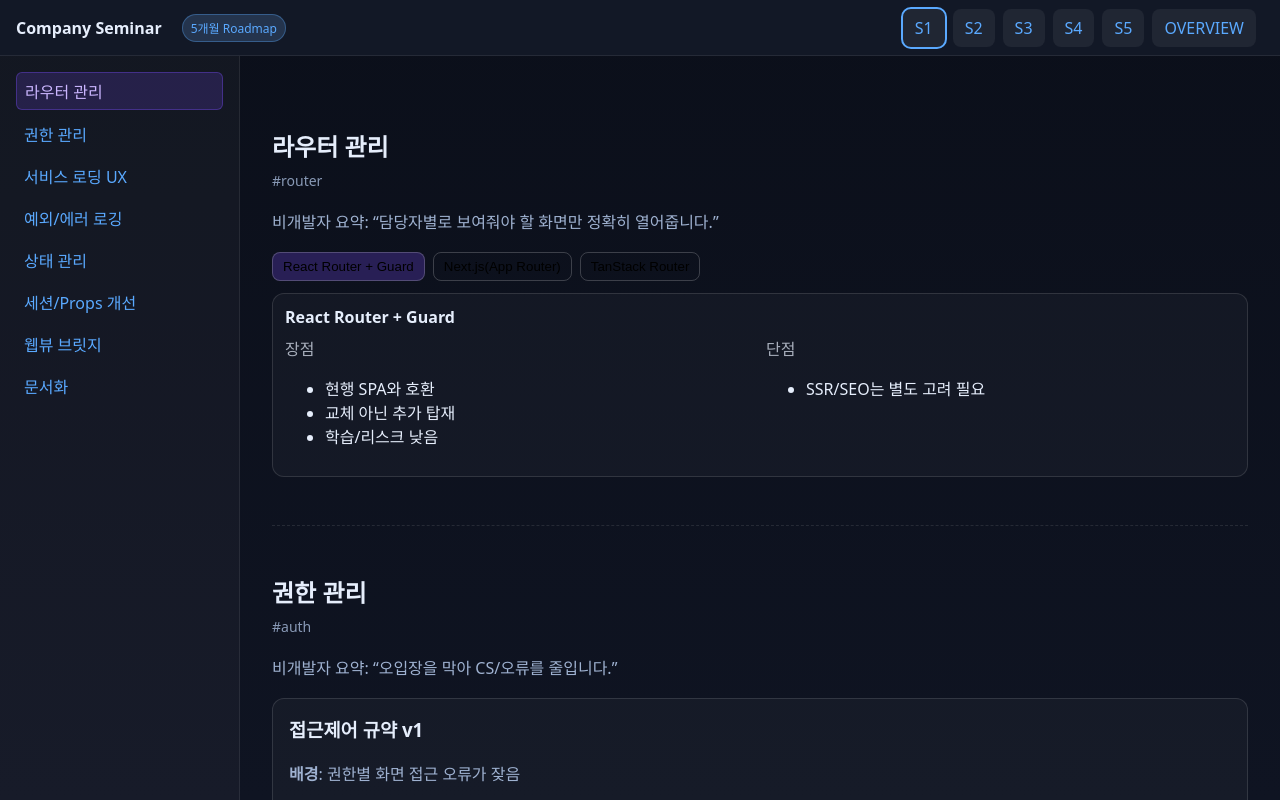
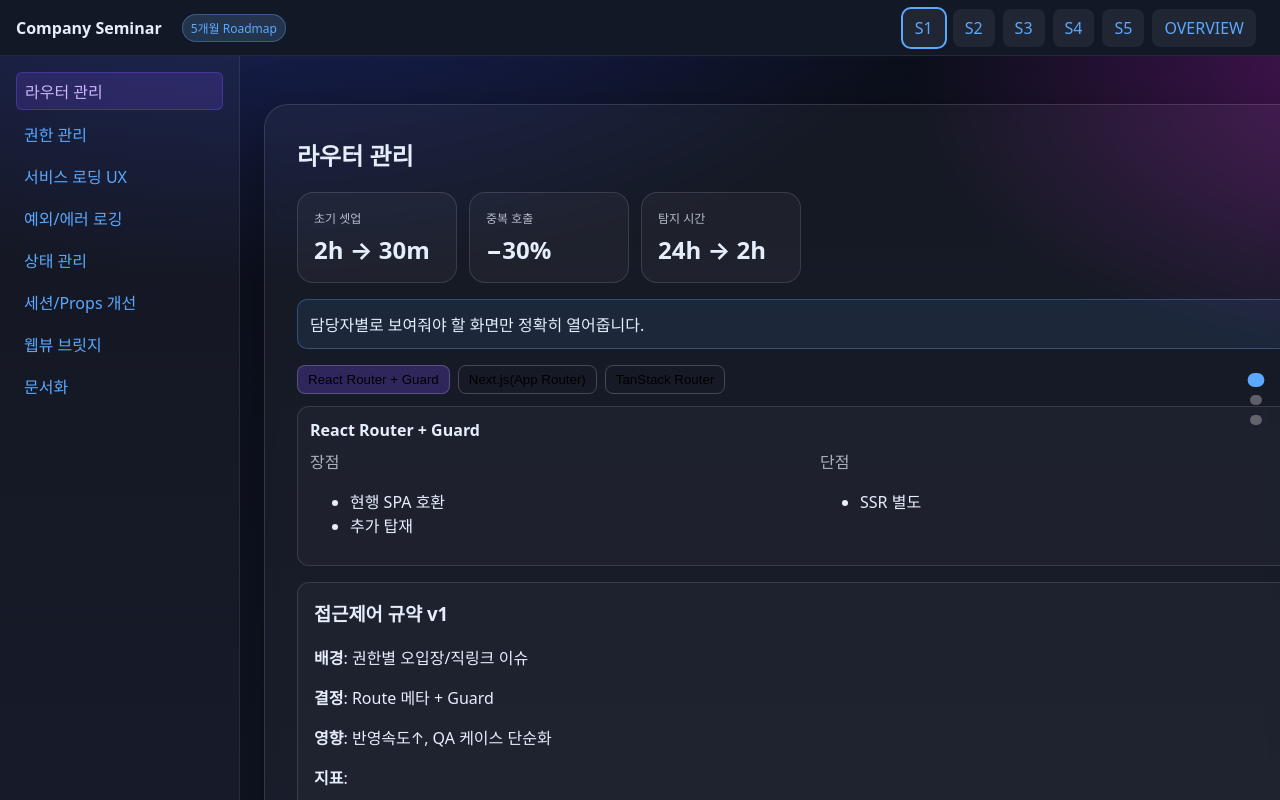
Before and after one commit to dlwlgnsrhy/seminar, a React (Vite) app: page /#/s1 in a window 1280 px wide. Built offline with nearby package versions, Linux system fonts and the light colour scheme.

Commit message:
set modern ui/ux

```diff
--- a/package.json
+++ b/package.json
@@ -11,6 +11,7 @@
   "dependencies": {
     "@tanstack/react-query": "^5.51.1",
     "axios": "^1.7.2",
+    "framer-motion": "^12.23.11",
     "react": "^18.2.0",
     "react-dom": "^18.2.0",
     "react-router-dom": "^6.24.1",
--- /dev/null
+++ b/src/components/Callout.tsx
@@ -0,0 +1,28 @@
+export default function Callout({
+    type = 'info',
+    children,
+  }: {
+    type?: 'info' | 'warn' | 'success' | 'danger'
+    children: any
+  }) {
+    const color: Record<string, string> = {
+      info: '#5aa9ff',
+      warn: '#f5c242',
+      success: '#58d68d',
+      danger: '#ff6b6b',
+    }
+    const c = color[type] ?? color.info
+    return (
+      <div
+        role="note"
+        style={{
+          padding: 12,
+          borderRadius: 10,
+          border: `1px solid ${c}55`,
+          background: `${c}18`,
+        }}
+      >
+        {children}
+      </div>
+    )
+  }
--- /dev/null
+++ b/src/components/DotNav.tsx
@@ -0,0 +1,30 @@
+import { useEffect, useState } from 'react'
+
+export default function DotNav() {
+  const [ids, setIds] = useState<string[]>([])
+  const [active, setActive] = useState<string>('')
+
+  useEffect(() => {
+    const secs = Array.from(document.querySelectorAll('.snap-section[id]')) as HTMLElement[]
+    setIds(secs.map(s => s.id))
+    const obs = new IntersectionObserver((ents)=>{
+      const vis = ents.filter(e=>e.isIntersecting).sort((a,b)=>b.intersectionRatio-a.intersectionRatio)[0]
+      if (vis?.target) setActive((vis.target as HTMLElement).id)
+    }, {
+        rootMargin: '-40% 0 -40% 0px',
+        threshold: [0.25, 0.5, 0.75]
+    })
+    secs.forEach(el => obs.observe(el))
+    return () => obs.disconnect()
+  }, [])
+
+  const go = (id:string) => document.getElementById(id)?.scrollIntoView({ behavior:'smooth' })
+
+  return (
+    <div className="dotnav" aria-label="Jump to section">
+      {ids.map(id => (
+        <button key={id} aria-label={id} className={active===id ? 'active' : ''} onClick={()=>go(id)} />
+      ))}
+    </div>
+  )
+}
--- /dev/null
+++ b/src/components/Kpi.tsx
@@ -0,0 +1,27 @@
+export default function Kpi({
+    label,
+    value,
+    caption,
+  }: {
+    label: string
+    value: string
+    caption?: string
+  }) {
+    return (
+      <div
+        style={{
+          padding: 16,
+          borderRadius: 16,
+          background: 'rgba(255,255,255,0.04)',
+          border: '1px solid rgba(255,255,255,0.12)',
+          minWidth: 160,
+        }}
+      >
+        <div style={{ opacity: 0.75, fontSize: 12 }}>{label}</div>
+        <div style={{ fontSize: 24, fontWeight: 700, marginTop: 6 }}>{value}</div>
+        {caption && (
+          <div style={{ opacity: 0.6, fontSize: 12, marginTop: 4 }}>{caption}</div>
+        )}
+      </div>
+    )
+  }
--- /dev/null
+++ b/src/components/SnapSection.tsx
@@ -0,0 +1,13 @@
+import { PropsWithChildren } from 'react'
+
+export default function SnapSection({ id, title, children }:
+  PropsWithChildren<{ id: string; title?: string }>) {
+  return (
+    <section id={id} className="snap-section">
+      <div className="section-panel">
+        {title && <h2 style={{marginTop:0}}>{title}</h2>}
+        {children}
+      </div>
+    </section>
+  )
+}
--- /dev/null
+++ b/src/components/TopProgress.tsx
@@ -0,0 +1,17 @@
+import { useEffect, useRef } from 'react'
+
+export default function TopProgress(){
+  const bar = useRef<HTMLDivElement>(null)
+  useEffect(()=>{
+    const scroller = document.querySelector('.snap-container') as HTMLElement
+    if (!scroller) return
+    const onScroll = () => {
+      const p = scroller.scrollTop / (scroller.scrollHeight - scroller.clientHeight || 1)
+      if (bar.current) bar.current.style.transform = `scaleX(${p})`
+    }
+    scroller.addEventListener('scroll', onScroll, { passive: true })
+    onScroll()
+    return () => scroller.removeEventListener('scroll', onScroll)
+  }, [])
+  return <div ref={bar} className="top-progress" />
+}
--- a/src/sections/Sem1.tsx
+++ b/src/sections/Sem1.tsx
@@ -1,77 +1,48 @@
-import { useEffect, useState } from 'react'
-import SpinnerOverlay from '@/shared/ui/SpinnerOverlay'
-import { installGlobalErrorHandlers } from '@/shared/logging/errorLogger'
+import SnapSection from '@/components/SnapSection'
+import { useInViewSnap } from '@/shared/hooks/useInViewSnap'
 import CompareCard from '@/components/CompareCard'
 import ADR from '@/components/ADR'
+import Kpi from '@/components/Kpi'
+import Callout from '@/components/Callout'
 
 export default function SemScreen() {
-  useEffect(() => { installGlobalErrorHandlers() }, [])
-  const [sel, setSel] = useState<string>('A')
+  useInViewSnap()
   return (
-    <div>
-      <TopicSection id="router" title="라우터 관리">
-        <p>비개발자 요약: “담당자별로 보여줘야 할 화면만 정확히 열어줍니다.”</p>
-        <CompareCard selected={sel} onSelect={setSel} options={[
-          { id:'A', title:'React Router + Guard',
-            pros:['현행 SPA와 호환','교체 아닌 추가 탑재','학습/리스크 낮음'],
-            cons:['SSR/SEO는 별도 고려 필요'] },
-          { id:'B', title:'Next.js(App Router)',
-            pros:['SSR/SEO 강함'], cons:['전환 비용/리스크 큼'] },
-          { id:'C', title:'TanStack Router',
-            pros:['타입/데이터 결합 우수'], cons:['사내용 레퍼런스 적음'] }
-        ]}/>
-      </TopicSection>
+    <div className="snap-container">
+      <SnapSection id="router" title="라우터 관리">
+        <div style={{display:'flex',gap:12,flexWrap:'wrap',marginBottom:16}}>
+          <Kpi label="초기 셋업" value="2h → 30m"/>
+          <Kpi label="중복 호출" value="−30%"/>
+          <Kpi label="탐지 시간" value="24h → 2h"/>
+        </div>
+        <Callout>담당자별로 보여줘야 할 화면만 정확히 열어줍니다.</Callout>
+        <div style={{marginTop:16}}>
+          <CompareCard selected="A" options={[
+            { id:'A', title:'React Router + Guard', pros:['현행 SPA 호환','추가 탑재'], cons:['SSR 별도'] },
+            { id:'B', title:'Next.js(App Router)', pros:['SSR/SEO'], cons:['전환 비용↑'] },
+            { id:'C', title:'TanStack Router', pros:['타입/데이터 결합'], cons:['레퍼런스 적음'] },
+          ]}/>
+          <div style={{marginTop:16}}>
+            <ADR
+              title="접근제어 규약 v1"
+              background="권한별 오입장/직링크 이슈"
+              decision="Route 메타 + Guard"
+              impact="반영속도↑, QA 케이스 단순화"
+              metrics={['연결 리드타임 2h→30m','권한 오류 CS↓']}
+              risk="SSR은 차기 트랙" />
+          </div>
+        </div>
+      </SnapSection>
 
-      <TopicSection id="auth" title="권한 관리">
-        <p>비개발자 요약: “오입장을 막아 CS/오류를 줄입니다.”</p>
-        <ADR title="접근제어 규약 v1"
-          background="권한별 화면 접근 오류가 잦음"
-          decision="역할 기반(RBAC) 가드 + 라우트 메타데이터"
-          impact="기획/디자인 산출물 반영 속도 향상, QA 케이스 단순화"
-          metrics={['신규 화면 연결 리드타임 2h→30m','권한 오류 CS 건수↓']}
-          risk="SEO/SSR 요구는 별도 Next.js 트랙에서 검토"/>
-      </TopicSection>
+      <SnapSection id="auth" title="권한 관리">
+        <p>오입장 방지 및 안내 UX 표준화.</p>
+      </SnapSection>
 
-      <TopicSection id="loading" title="서비스 로딩 UX">
-        <p>비개발자 요약: “기다림을 보이되 짧게 만듭니다.”</p>
-        <p>스피너/스켈레톤 표준 + 요청 경합/취소 처리</p>
-      </TopicSection>
+      <SnapSection id="loading" title="서비스 로딩 UX">
+        <p>스피너/스켈레톤 표준 + 경합/취소 처리.</p>
+      </SnapSection>
 
-      <TopicSection id="errors" title="예외/에러 로깅">
-        <p>비개발자 요약: “문제가 생기면 바로 위치와 이유를 알아냅니다.”</p>
-        <p>window.onerror/unhandledrejection + axios 인터셉터 → /logs/js</p>
-      </TopicSection>
-
-      <TopicSection id="state" title="상태 관리">
-        <p>비개발자 요약: “덜 건드리고 더 안전하게 화면을 바꿉니다.”</p>
-        <p>서버상태(React Query) vs 앱상태(Zustand) 분리</p>
-      </TopicSection>
-
-      <TopicSection id="session" title="세션/Props 개선">
-        <p>비개발자 요약: “로그인 만료/재로그인을 예측 가능하게.”</p>
-        <p>메모리 토큰 + Silent Refresh, 드릴링 감소</p>
-      </TopicSection>
-
-      <TopicSection id="webview" title="웹뷰 브릿지">
-        <p>비개발자 요약: “앱과 웹이 같은 언어로 대화합니다.”</p>
-        <p>emit/onMessage 래퍼 + 명세서 v1</p>
-      </TopicSection>
-
-      <TopicSection id="docs" title="문서화">
-        <p>ADR(의사결정 기록), 에러코드표, 브릿지 명세</p>
-      </TopicSection>
-
-      <SpinnerOverlay visible={false} />
+      {/* 나머지 섹션들도 같은 방식으로 */}
     </div>
   )
 }
-
-function TopicSection({ id, title, children }: any) {
-  return (
-    <section id={id} className="section">
-      <h2>{title}</h2>
-      <p style={{ fontSize: 14, opacity: 0.85, marginTop: -6 }}>#{id}</p>
-      <div style={{ marginTop: 12 }}>{children}</div>
-    </section>
-  )
-}
--- /dev/null
+++ b/src/shared/hooks/useInViewSnap.ts
@@ -0,0 +1,18 @@
+import { useEffect } from 'react'
+
+export function useInViewSnap() {
+  useEffect(() => {
+    const sections = Array.from(document.querySelectorAll('.snap-section')) as HTMLElement[]
+    const obs = new IntersectionObserver((entries) => {
+      entries.forEach(e => {
+        const el = e.target as HTMLElement
+        if (e.isIntersecting) el.classList.add('inview')
+        else el.classList.remove('inview')
+      })
+    }, {
+        rootMargin: '-20% 0px -20% 0px',
+        threshold: 0.25 })
+    sections.forEach(s => obs.observe(s))
+    return () => obs.disconnect()
+  }, [])
+}
--- a/src/shell/AppShell.tsx
+++ b/src/shell/AppShell.tsx
@@ -1,27 +1,38 @@
 import { Outlet, NavLink } from 'react-router-dom'
 import SideNav from './SideNav'
+import DotNav from '@/components/DotNav'
+import TopProgress from '@/components/TopProgress'
 
 export default function AppShell() {
   return (
     <div className="app-shell">
       <header className="topbar">
-        <div style={{ display:'flex', alignItems:'center', gap:12 }}>
+        <div style={{ display: 'flex', alignItems: 'center', gap: 12 }}>
           <strong>Company Seminar</strong>
           <span className="badge">5개월 Roadmap</span>
         </div>
-        <nav className="tabbar">
-          {['s1','s2','s3','s4','s5','overview'].map(key => (
-            <NavLink key={key} to={`/${key}`} className={({isActive}) => isActive ? 'active' : ''}>
+        <nav className="tabbar" aria-label="Top navigation">
+          {['s1', 's2', 's3', 's4', 's5', 'overview'].map((key) => (
+            <NavLink
+              key={key}
+              to={`/${key}`}
+              className={({ isActive }) => (isActive ? 'active' : '')}
+            >
               {key.toUpperCase()}
             </NavLink>
           ))}
         </nav>
       </header>
+
       <aside className="sidenav">
         <SideNav />
       </aside>
+
       <main className="content">
+        {/* 상단 진행바 & 우측 도트 네비 */}
+        <TopProgress />
         <Outlet />
+        <DotNav />
       </main>
     </div>
   )
--- a/src/styles.css
+++ b/src/styles.css
@@ -9,3 +9,64 @@ a{ color:var(--primary); text-decoration:none } a:hover{text-decoration:underlin
 .tabbar a{ padding:8px 12px; border-radius:8px; margin-right:8px; display:inline-block; background:rgba(255,255,255,0.06) } .tabbar a.active{ outline:2px solid var(--primary) }
 .section{ padding:48px 0; border-bottom:1px dashed rgba(255,255,255,0.1) } .section h2{ margin:0 0 12px 0 } .section p{ line-height:1.7; color:var(--muted) }
 .navgroup{ display:flex; flex-direction:column; gap:6px } .navgroup a{ padding:6px 8px; border-radius:6px } .navgroup a.active{ background:rgba(124,77,255,0.18); border:1px solid rgba(124,77,255,0.35); color:#cbb6ff }
+html { scroll-behavior: smooth; }
+
+.snap-container {
+  height: 100vh;
+  overflow-y: auto;
+  scroll-snap-type: y mandatory;
+}
+
+.snap-section {
+  height: 100vh;
+  scroll-snap-align: start;
+  position: relative;
+  display: grid;
+  place-items: center;
+  padding: 48px 24px;
+}
+
+.section-panel {
+  width: min(1100px, 92vw);
+  border-radius: 24px;
+  background: rgba(255,255,255,0.04);
+  border: 1px solid rgba(255,255,255,0.12);
+  box-shadow: 0 20px 60px rgba(0,0,0,0.35);
+  backdrop-filter: blur(6px);
+  padding: 32px;
+  transform: translateY(32px);
+  opacity: 0;
+  transition: transform .6s ease, opacity .6s ease, box-shadow .6s ease;
+}
+.inview .section-panel {
+  transform: translateY(0);
+  opacity: 1;
+}
+
+.top-progress {
+  position: fixed; inset: 0 0 auto 0; height: 3px; z-index: 50;
+  background: linear-gradient(90deg, var(--primary), var(--accent));
+  transform-origin: 0 50%;
+  transform: scaleX(0);
+}
+
+.dotnav {
+  position: fixed; right: 18px; top: 50%; transform: translateY(-50%);
+  display: flex; flex-direction: column; gap: 10px; z-index: 40;
+}
+.dotnav button {
+  width: 10px; height: 10px; border-radius: 9999px; border: none; cursor: pointer;
+  background: rgba(255,255,255,0.3); transition: transform .2s, background .2s;
+}
+.dotnav button.active { background: var(--primary); transform: scale(1.4); }
+
+/* AppShell 내용 영역은 스냅 컨테이너가 관리하므로 패딩 최소화 */
+.content { padding: 0; }
+
+/* 배경을 더 모던하게 */
+body {
+  background:
+    radial-gradient(1200px 600px at 20% -10%, #1b2460 0%, transparent 60%),
+    radial-gradient(900px 500px at 110% 10%, #4b1458 0%, transparent 55%),
+    linear-gradient(180deg, #0b0f1a 0%, #0f1422 100%);
+}
```
Also changed, not shown: 1 other file (tests, documents, lock files or other folders).
